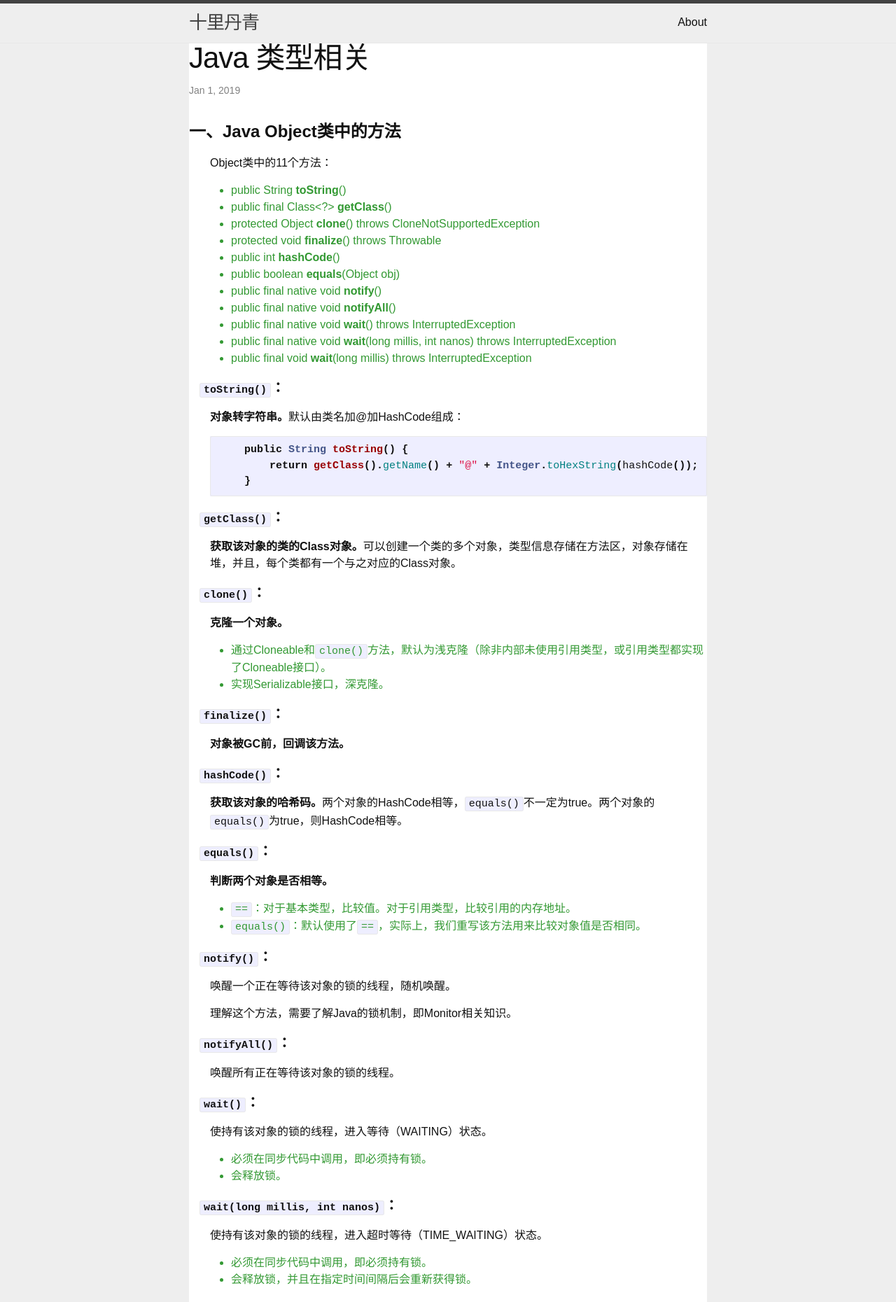
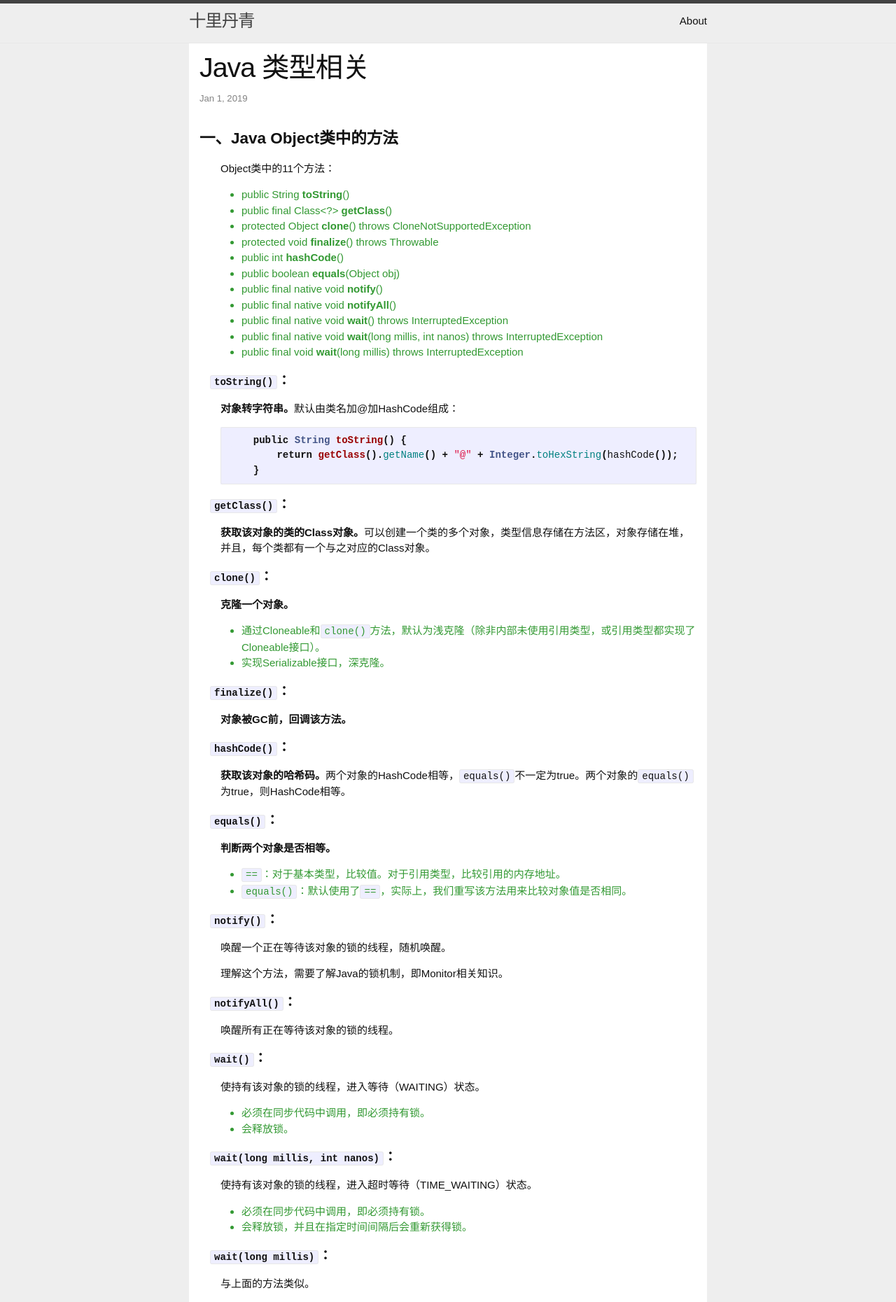
Before and after one commit to yuluyao/yuluyao.github.io, a Jekyll site: the page built from _posts/java/2019-01-01-Java 类型相关.md, in a window 1280 px wide. Shown: the top 1860 px of the page at 70% size. Built offline with Jekyll 4.4.1, drawn with Linux system fonts in a browser that asks for light colours.

Commit message:
change style

```diff
--- a/_sass/hululu.scss
+++ b/_sass/hululu.scss
@@ -4,7 +4,7 @@
 
 //$base-font-family: -apple-system, BlinkMacSystemFont, "Segoe UI", Roboto, Helvetica, Arial, sans-serif, "Apple Color Emoji", "Segoe UI Emoji", "Segoe UI Symbol" !default;
 $base-font-family: sans-serif, "Times New Roman", Arial,  Roboto, Helvetica, "Apple Color Emoji", "Segoe UI Emoji", "Segoe UI Symbol" !default;
-$base-font-size:   16px !default;
+$base-font-size:   15px !default;
 $base-font-weight: 400 !default;
 $small-font-size:  $base-font-size * 0.875 !default;
 $base-line-height: 1.5 !default;
--- a/_sass/hululu/_layout.scss
+++ b/_sass/hululu/_layout.scss
@@ -175,7 +175,7 @@
  * Page content
  */
 .page-content {
-  padding: 0 0;
+  padding: 0;
   flex: 1;
 }
 
@@ -210,9 +210,11 @@
 /**
  * Posts
  */
-.post{
+.post {
+  padding: $spacing-unit/2;
   background-color: $article-color;
 }
+
 .post-header {
   margin-bottom: $spacing-unit;
 }
```
